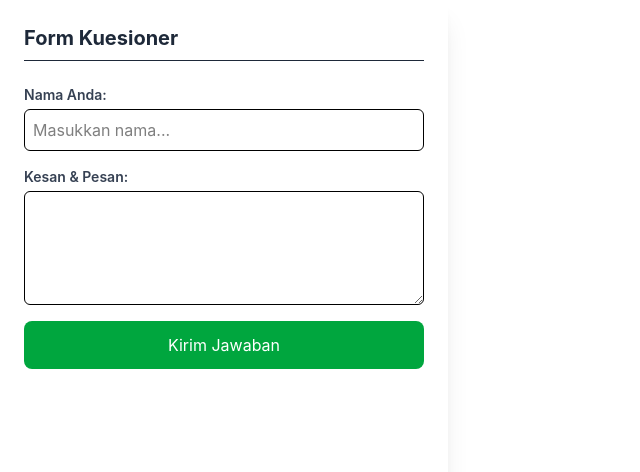
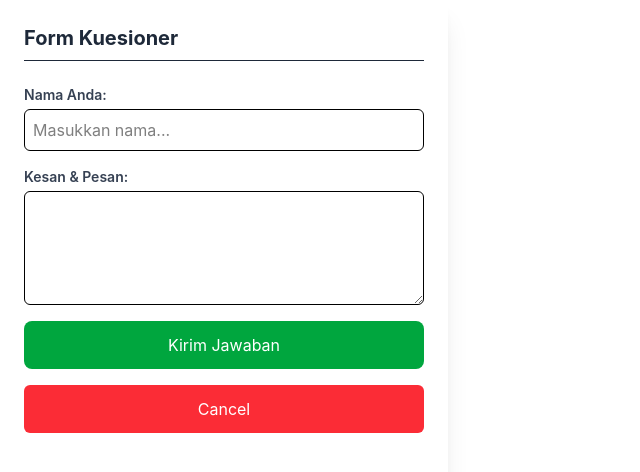
Before and after one commit to akuridho220/sidecantik-beta, a React (Vite) app: page /form in a window 1280 px wide. Shown: the top 472 px of the page, without its empty margins (0-640 px from the left). Built offline with nearby package versions, Linux system fonts and the light colour scheme; no server answers.

Commit message:
feat: add back and cancel button

```diff
--- a/src/pages/FormKuesioner.jsx
+++ b/src/pages/FormKuesioner.jsx
@@ -1,4 +1,4 @@
-import { useNavigate } from 'react-router-dom';
+import { useNavigate, Link } from 'react-router-dom';
 
 export default function FormKuesioner() {
   const navigate = useNavigate();
@@ -61,6 +61,12 @@ export default function FormKuesioner() {
           Kirim Jawaban
         </button>
       </form>
+      <Link
+        to="/list"
+        className="bg-red-500 text-white px-3 py-3 rounded-md text-center"
+      >
+        Cancel
+      </Link>
     </div>
   );
 }
--- a/src/pages/ListKuesioner.jsx
+++ b/src/pages/ListKuesioner.jsx
@@ -130,6 +130,13 @@ export default function ListKuesioner() {
           </tbody>
         </table>
       </div>
+
+      <Link
+        to="/"
+        className="bg-slate-500 text-white px-3 py-2 rounded-md text-center"
+      >
+        Kembali ke Halaman Utama
+      </Link>
     </div>
   );
 }
```
